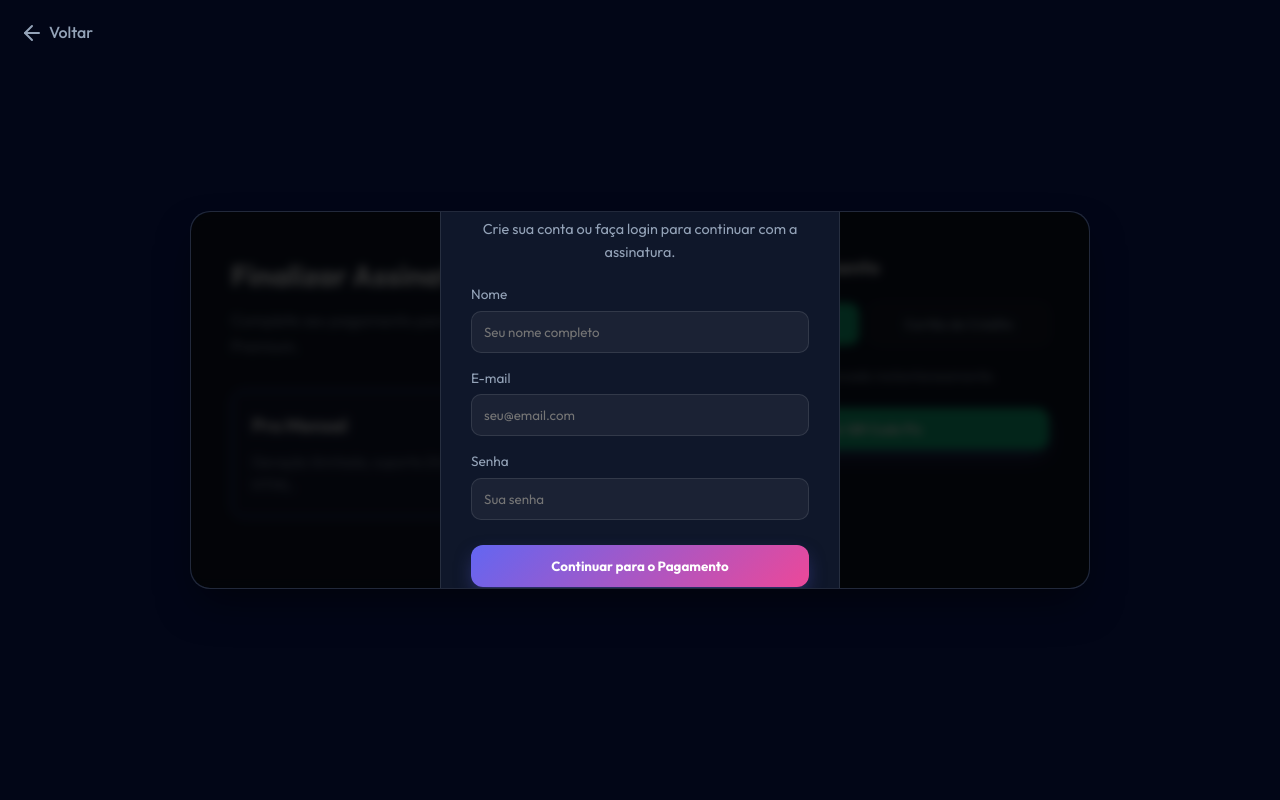
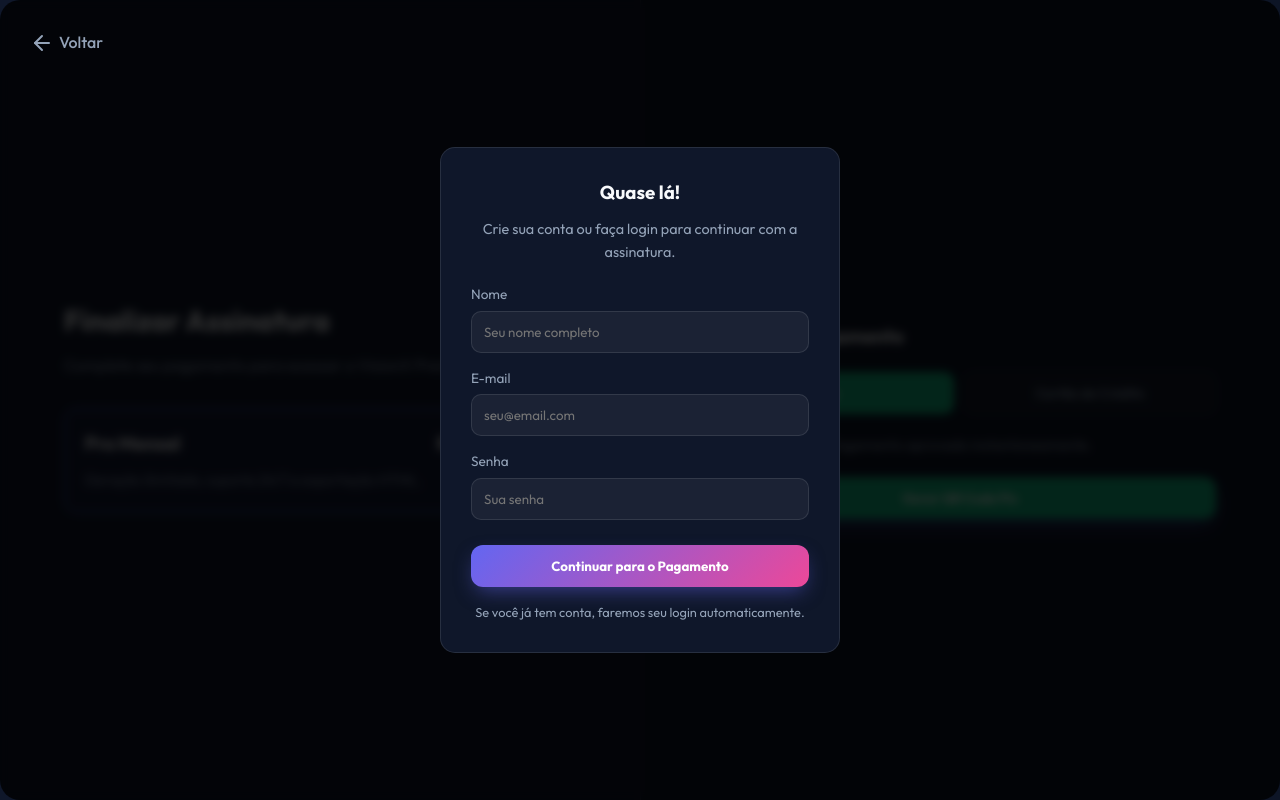
Before and after one commit to wonseffects/VisionX, a website: page public/checkout.html in a window 1280 px wide. Drawn offline with nearby package versions, Linux system fonts and the light colour scheme.

Commit message:
FIX CHECKOUT PAGE

```diff
--- a/public/checkout.html
+++ b/public/checkout.html
@@ -9,10 +9,10 @@
     <script src="https://cdn.jsdelivr.net/npm/@supabase/supabase-js@2"></script>
     <script src="https://unpkg.com/lucide@latest"></script>
     <style>
-        body { background: var(--bg-dark); min-height: 100vh; display: flex; align-items: center; justify-content: center; }
-        .checkout-container { max-width: 900px; width: 90%; background: var(--bg-sidebar); border-radius: 20px; border: 1px solid var(--border-color); display: flex; overflow: hidden; box-shadow: var(--shadow-premium); }
-        .checkout-left { flex: 1; padding: 40px; border-right: 1px solid var(--border-color); }
-        .checkout-right { flex: 1; padding: 40px; background: rgba(0,0,0,0.1); }
+        body { background: var(--bg-dark); min-height: 100vh; margin: 0; display: flex; align-items: stretch; justify-content: center; }
+        .checkout-container { width: 100%; min-height: 100vh; background: var(--bg-sidebar); display: flex; overflow: hidden; }
+        .checkout-left { flex: 1; padding: 80px 5% 40px; border-right: 1px solid var(--border-color); display: flex; flex-direction: column; justify-content: center; }
+        .checkout-right { flex: 1; padding: 80px 5% 40px; background: rgba(0,0,0,0.1); display: flex; flex-direction: column; justify-content: center; }
         .checkout-header { margin-bottom: 30px; }
         .checkout-header h2 { font-size: 1.8rem; margin-bottom: 10px; }
 
@@ -42,7 +42,7 @@
 </head>
 
 <body>
-    <div style="position: absolute; top: 20px; left: 20px;">
+    <div style="position: absolute; top: 30px; left: 30px; z-index: 100;">
         <a href="landing.html" style="color: var(--text-muted); text-decoration: none; display: flex; align-items: center; gap: 5px; font-weight: 500;"><i data-lucide="arrow-left"></i> Voltar</a>
     </div>
 
```
